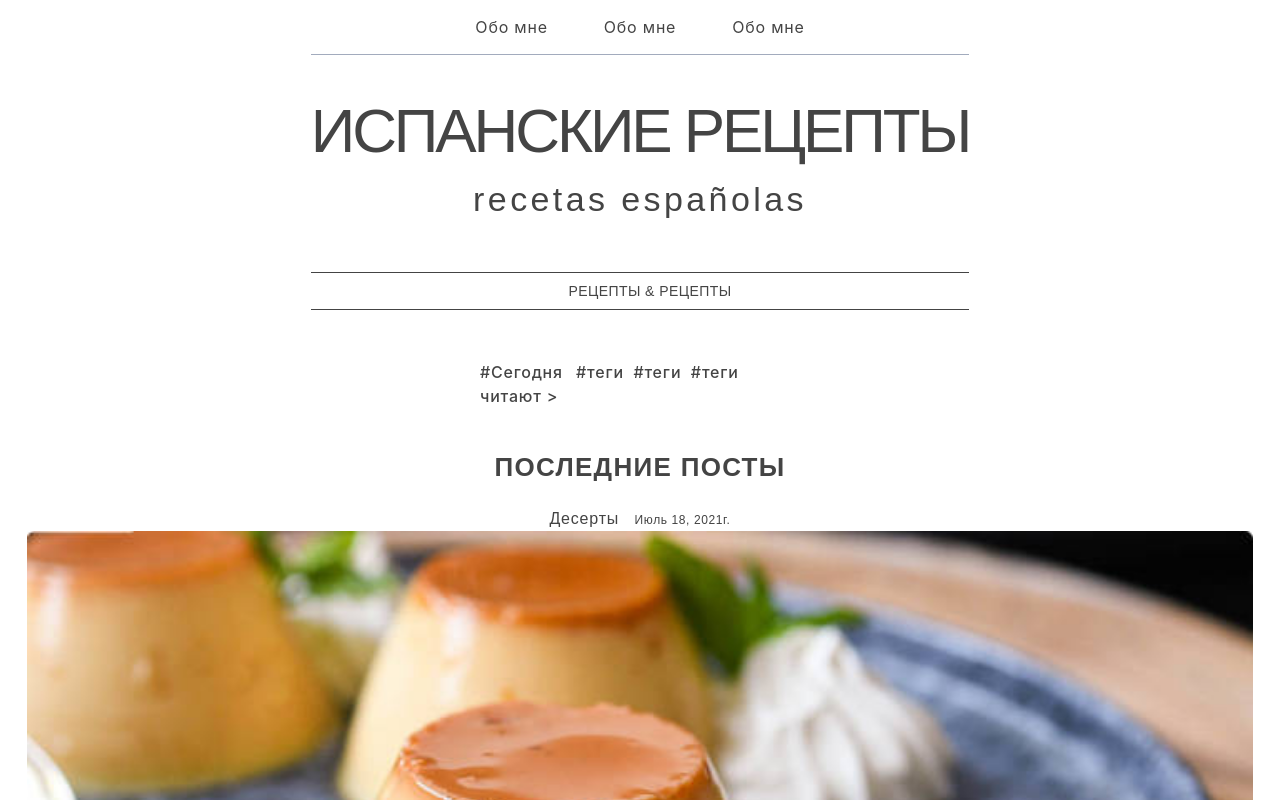
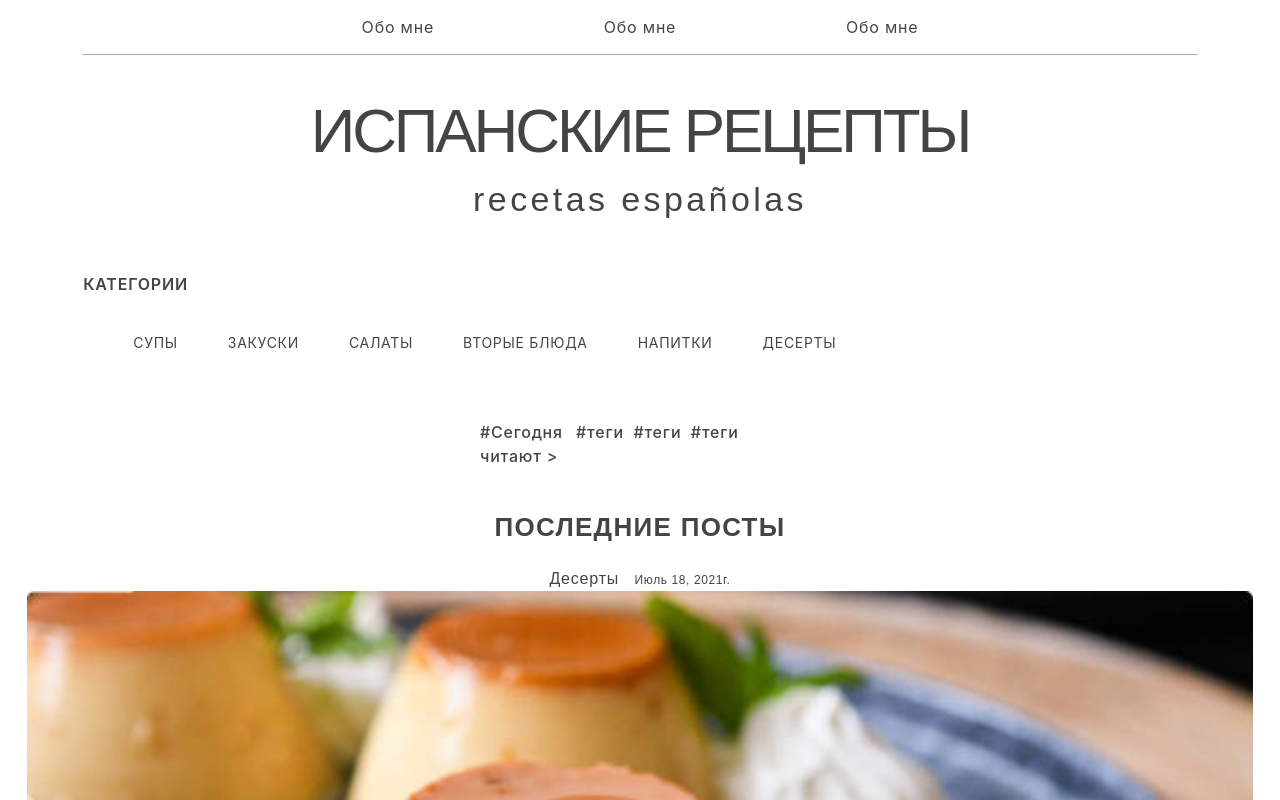
Before and after one commit to ar78ilnik/recetas2, a website: page app/index.html in a window 1280 px wide. Shown: the top 800 px of the page. Drawn offline with nearby package versions, Linux system fonts and the light colour scheme; files that its build step writes are made by us from their sources.

Commit message:
Category

```diff
--- a/app/scss/header.scss
+++ b/app/scss/header.scss
@@ -1,4 +1,5 @@
 .header {
+	width: 87%;
 	margin-bottom: 50px;
 	&__nav {
 		display: none;
@@ -31,5 +32,8 @@
 			display: block;
 			border-bottom: 1px var(--border-button) solid;
 		}
+		&__menu {
+			display: none;
+		}
 	}
 }
--- a/app/scss/link.scss
+++ b/app/scss/link.scss
@@ -9,3 +9,11 @@
 		width: 100%;
 	}
 }
+
+@media (min-width: $tablet-width) {
+	.link {
+		&_menu {
+			@include font(var(--14px-size), 24px, var(--title), 0.05em, 400);
+		}
+	}
+}
--- a/app/scss/list.scss
+++ b/app/scss/list.scss
@@ -22,8 +22,17 @@
 			width: 50%;
 			margin: 0 auto;
 		}
+		&_menu {
+			display: flex;
+			flex-wrap: wrap;
+		}
 		&__item_nav {
 			border: none;
+			text-align: center;
+		}
+		&__icon {
+			width: 20px;
+			height: 20px;
 		}
 	}
 }
--- a/app/scss/menu.scss
+++ b/app/scss/menu.scss
@@ -8,3 +8,11 @@
 		padding-top: 60px;
 	}
 }
+
+@media (min-width: $tablet-width) {
+	.menu {
+		&_main {
+			display: block;
+		}
+	}
+}
--- a/app/scss/var.scss
+++ b/app/scss/var.scss
@@ -29,3 +29,4 @@
 
 $mobile-width: 320px;
 $tablet-width: 768px;
+$desktop-width: 1440px;
```
